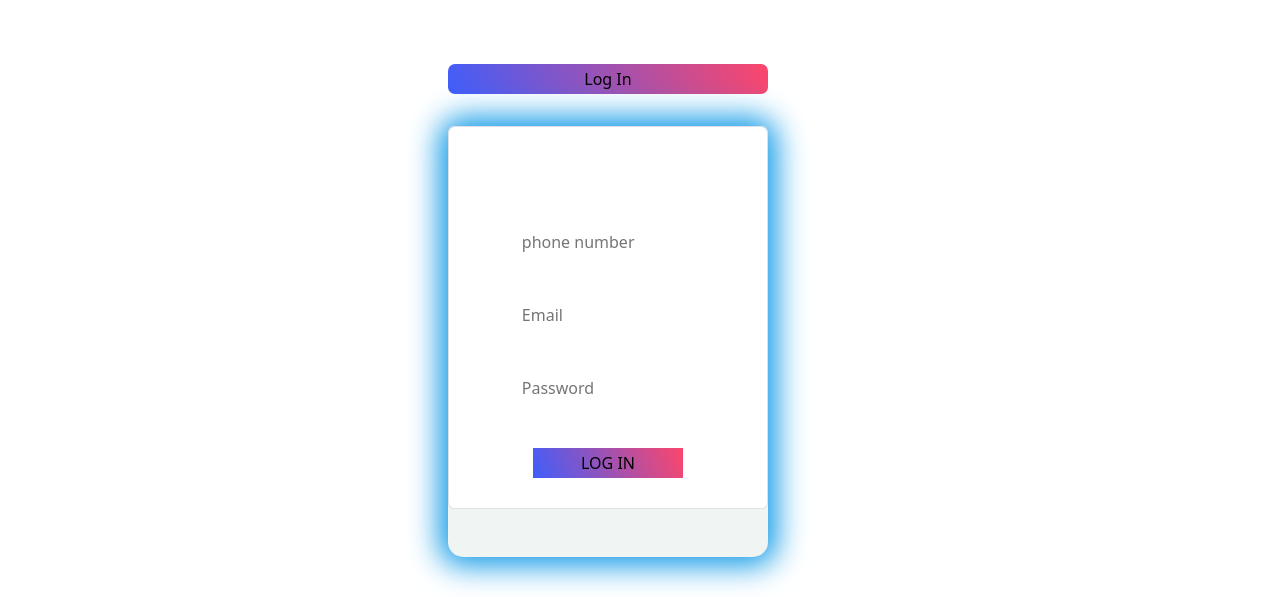
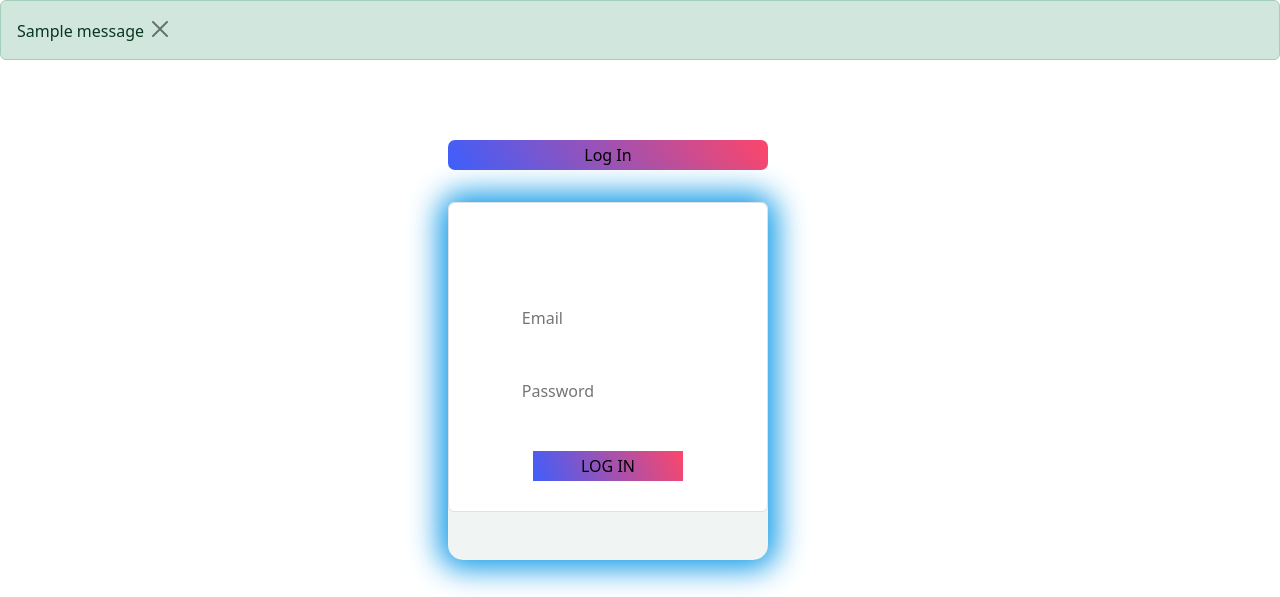
Before and after one commit to SuarfelG/QuoteBank, a Python web app: template QuoteApp/templates/login.html in a window 1280 px wide; the page is wider, and only the part inside the window is pictured. Shown: the top 597 px of that part. Run offline with Jinja, Linux system fonts and the light colour scheme; the template is opened without the code that fills it, so the values that code supplies are empty; one stand-in notice (Sample message) is shown.

Commit message:
login manager created

```diff
--- a/QuoteApp/templates/login.html
+++ b/QuoteApp/templates/login.html
@@ -67,6 +67,24 @@
    crossorigin="anonymous">
 </head>
 <body>
+      {% with messages = get_flashed_messages(with_categories=True) %}
+      {% if messages %}
+        {% for category, message in messages %}
+        {% if category == "error" %}
+        <div class="alert alert-danger alter-dismissible fade show" role="alert">
+          {{ message }}
+          <button type="button" class="btn-close" data-bs-dismiss="alert"></button>
+        </div>
+        {% else %}
+        <div class="alert alert-success alter-dismissible fade show" role="alert">
+          {{ message }}
+          <button type="button" class="btn-close" data-bs-dismiss="alert"></button>
+        </div>
+        {% endif %}
+
+        {% endfor %}
+      {% endif %}
+    {% endwith %}
 
 <title>Log In With Existing Account</title>
             <button type="button" class="sgs" onclick="SIGNuP()">Log In </button>
@@ -74,7 +92,6 @@
 <div class="div">
  <form method="post" class="form-control">
  <br><br><br><br>
-  <input for="formFileSm"   id="A" type="cell" name="phone number" placeholder="phone number" required="required"><br><br><br>
   <input  id= "A"type="Email" name="Email" placeholder="Email"> <br><br><br>
   <input  id ="A" type="Password" placeholder="Password" name="Password" required="required" min="8"><br>
   <br><br>
@@ -84,5 +101,9 @@
   </form>
   <br><br>
 </div>
+      <script  src="https://cdn.jsdelivr.net/npm/bootstrap@5.3.3/dist/js/bootstrap.bundle.min.js"
+              integrity="sha384-YvpcrYf0tY3lHB60NNkmXc5s9fDVZLESaAA55NDzOxhy9GkcIdslK1eN7N6jIeHz"
+              crossorigin="anonymous">
+     </script>
 </body>
 </html>
```
Also changed, not shown: QuoteApp/view.py (+23 -4 lines), instance/quote.db.
